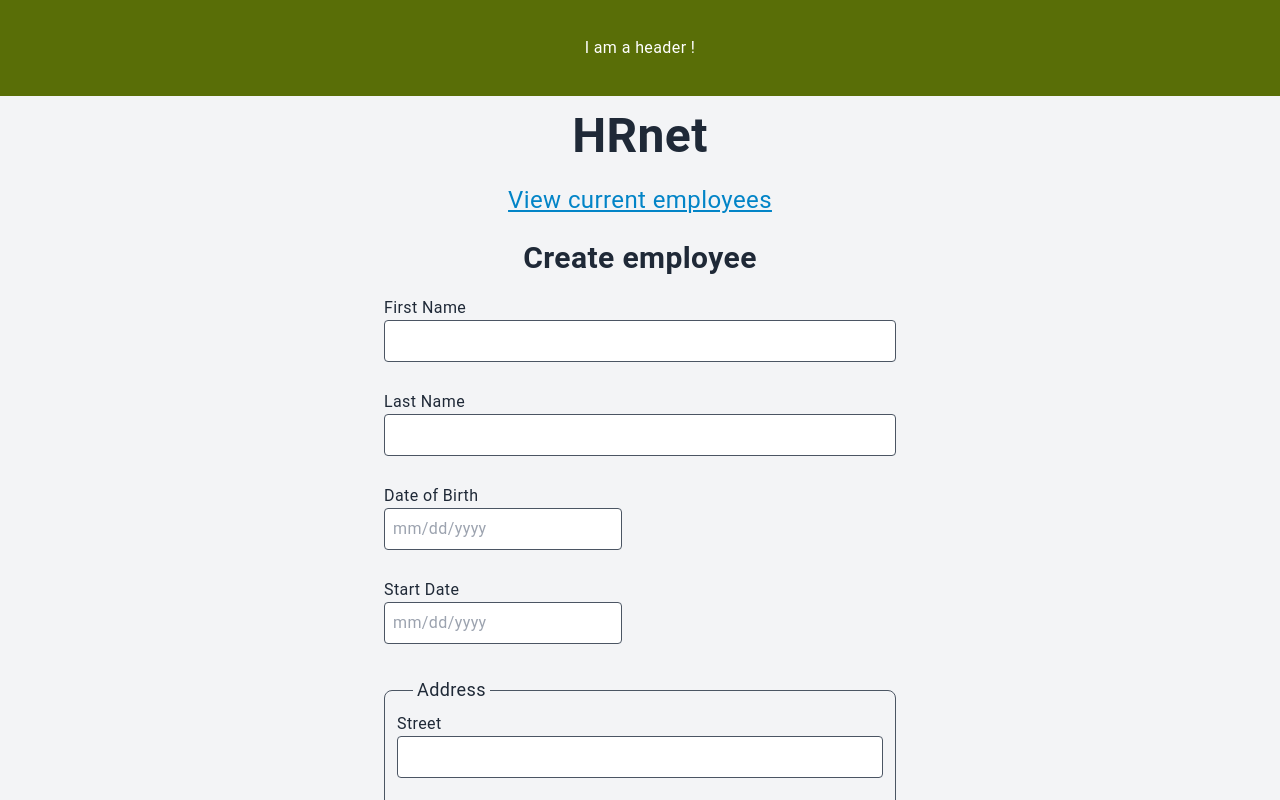
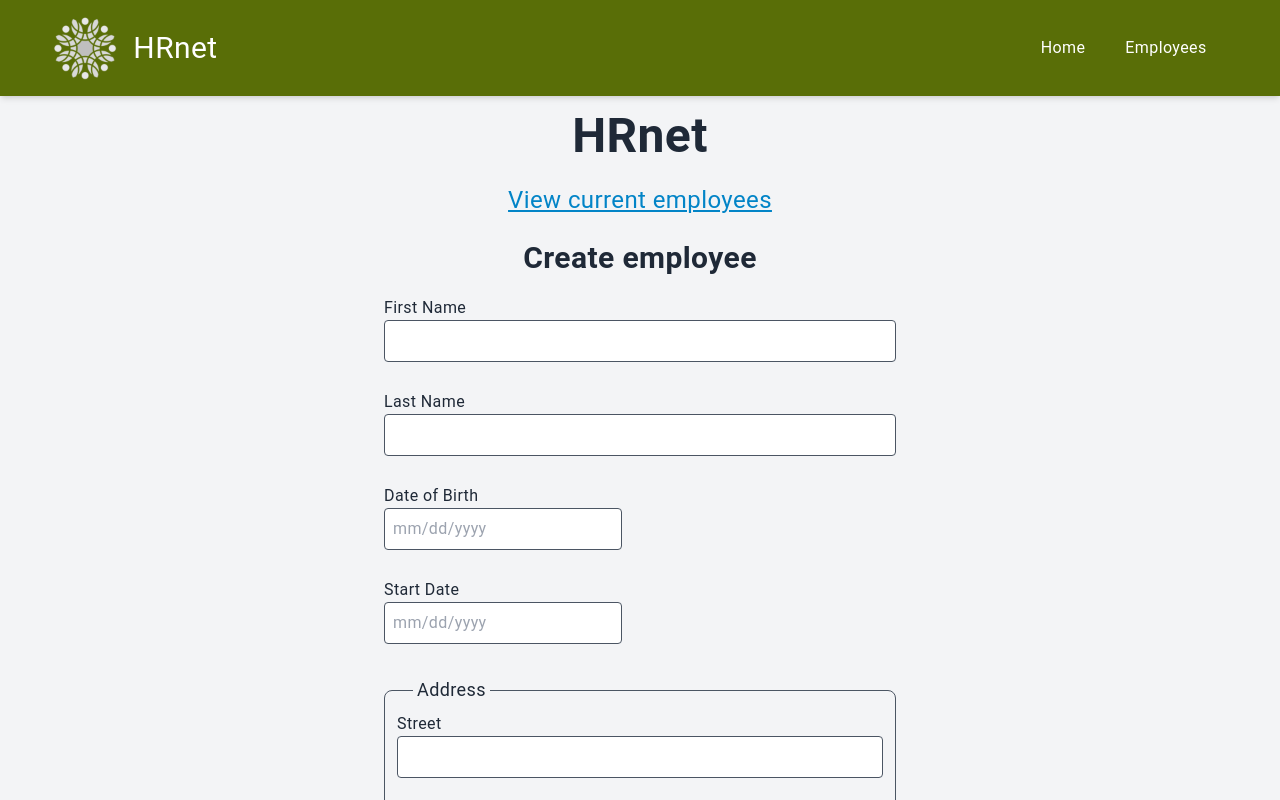
Before and after one commit to SebDelile/SebastienDelile_14_22122021, a Next.js app: page / in a window 1280 px wide. Shown: the top 800 px of the page. Built offline with nearby package versions, Linux system fonts and the light colour scheme.

Commit message:
feat: update header and footer (incl style)

```diff
--- a/components/Footer.tsx
+++ b/components/Footer.tsx
@@ -1,5 +1,5 @@
 export const Footer = (): React.ReactElement => (
   <footer className="h-24 w-full flex flex-none justify-center items-center bg-primary text-white">
-    I am a footer !
+    <p className="italic mb-4">© 2022 Copyright - Wealth Health</p>
   </footer>
 );
--- a/components/Header.tsx
+++ b/components/Header.tsx
@@ -1,5 +1,32 @@
+import Image from 'next/image';
+import Link from 'next/link';
+
 export const Header = (): React.ReactElement => (
-  <header className="h-24 w-full flex flex-none justify-center items-center bg-primary text-white">
-    I am a header !
+  <header className="h-24 w-full flex-none bg-primary text-white shadow-md">
+    <div className="h-full w-4/5 mx-auto sm:w-11/12 max-w-7xl flex justify-between items-center">
+      <div className="h-2/3 flex flex-row justify-start items-center gap-4">
+        <Image
+          height={64}
+          width={64}
+          src="/images/logo192-alt.png"
+          alt="logo"
+        />
+        <p className="text-3xl hidden xs:block">HRnet</p>
+      </div>
+      <nav>
+        <ul className="h-full flex flex-row justify-end items-center">
+          <li className="h-full">
+            <Link href="/">
+              <a className="px-3 xs:px-5 hover:underline">Home</a>
+            </Link>
+          </li>
+          <li>
+            <Link href="/employee-list">
+              <a className="px-3 xs:px-5 hover:underline">Employees</a>
+            </Link>
+          </li>
+        </ul>
+      </nav>
+    </div>
   </header>
 );
--- a/tailwind.config.js
+++ b/tailwind.config.js
@@ -5,6 +5,9 @@ module.exports = {
   ],
   theme: {
     extend: {
+      screens: {
+        xs: '540px',
+      },
       colors: {
         primary: '#596E07',
       },
```
Also changed, not shown: public/images/logo192-alt.png (added), public/images/logo512-alt.png (added).
